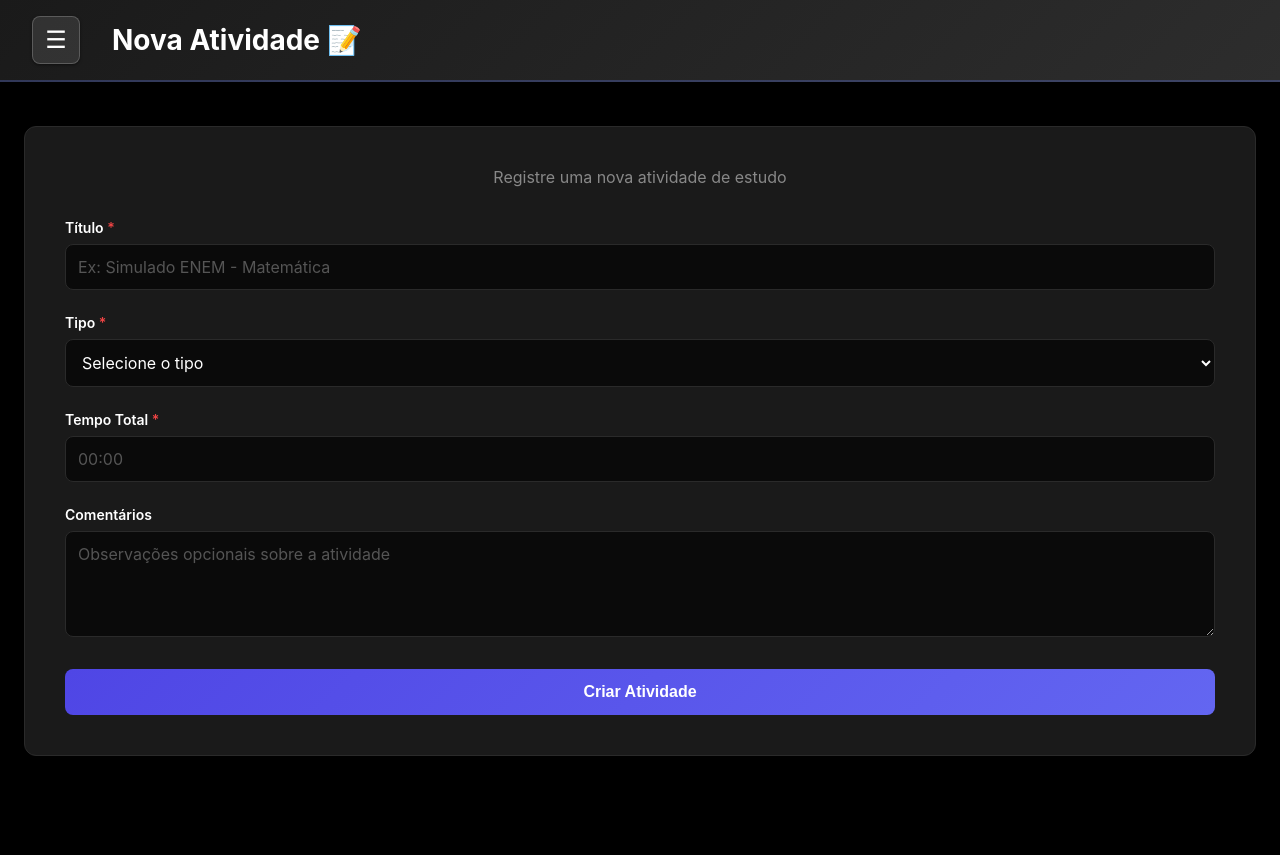
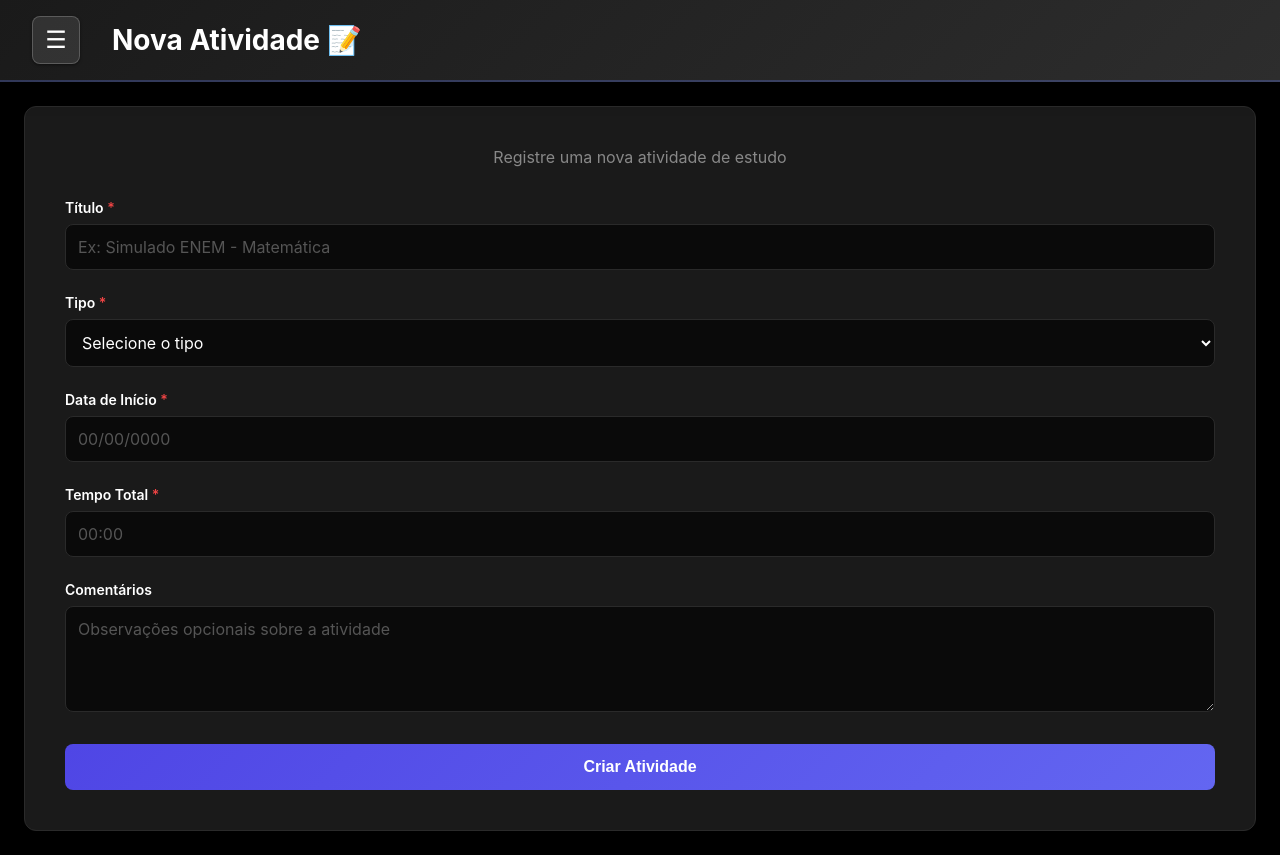
Before and after one commit to LucasAraujjo/PACD, a React (Vite) app: page /nova-atividade in a window 1280 px wide. Before the commit the page ends 800 px from the top, so only its background shows below. Built offline with nearby package versions, Linux system fonts and the light colour scheme; sample sign-in values are in the browser's storage; the HTML template or start-up script is replaced by a standard one.

Commit message:
Add files via upload

```diff
--- a/src/pages/NovaAtividade.jsx
+++ b/src/pages/NovaAtividade.jsx
@@ -6,6 +6,7 @@ const NovaAtividade = () => {
   const [formData, setFormData] = useState({
     titulo: '',
     tipo: '',
+    dt_inicio: '',
     tempo_total: '',
     comentarios: '',
     area: '',
@@ -47,11 +48,33 @@ const NovaAtividade = () => {
     return `${limitado.slice(0, 2)}:${limitado.slice(2)}`;
   };
 
+  const formatarData = (value) => {
+    // Remove tudo que não é número
+    const numeros = value.replace(/\D/g, '');
+
+    // Limita a 8 dígitos
+    const limitado = numeros.slice(0, 8);
+
+    // Aplica a máscara 00/00/0000
+    if (limitado.length <= 2) {
+      return limitado;
+    } else if (limitado.length <= 4) {
+      return `${limitado.slice(0, 2)}/${limitado.slice(2)}`;
+    } else {
+      return `${limitado.slice(0, 2)}/${limitado.slice(2, 4)}/${limitado.slice(4)}`;
+    }
+  };
+
   const handleChange = (e) => {
     const { name, value } = e.target;
 
     // Aplica máscara se for o campo tempo_total
-    const valorFinal = name === 'tempo_total' ? formatarTempo(value) : value;
+    let valorFinal = value;
+    if (name === 'tempo_total') {
+      valorFinal = formatarTempo(value);
+    } else if (name === 'dt_inicio') {
+      valorFinal = formatarData(value);
+    }
 
     console.log('📝 Campo alterado:', name, '=', valorFinal);
     setFormData(prev => ({
@@ -71,6 +94,25 @@ const NovaAtividade = () => {
     if (!formData.tipo) {
       console.error('❌ Validação falhou: tipo não selecionado');
       setMensagem({ tipo: 'erro', texto: 'Selecione o tipo da atividade' });
+      return false;
+    }
+    if (!formData.dt_inicio) {
+      console.error('❌ Validação falhou: data de início não preenchida');
+      setMensagem({ tipo: 'erro', texto: 'A data de início é obrigatória' });
+      return false;
+    }
+    // Validar formato da data (deve ser 00/00/0000)
+    const regexData = /^\d{2}\/\d{2}\/\d{4}$/;
+    if (!regexData.test(formData.dt_inicio)) {
+      console.error('❌ Validação falhou: formato de data inválido');
+      setMensagem({ tipo: 'erro', texto: 'A data deve estar no formato 00/00/0000 (dia/mês/ano)' });
+      return false;
+    }
+    // Validar se a data é válida
+    const [dia, mes, ano] = formData.dt_inicio.split('/').map(Number);
+    if (dia < 1 || dia > 31 || mes < 1 || mes > 12 || ano < 1900 || ano > 2100) {
+      console.error('❌ Validação falhou: data inválida');
+      setMensagem({ tipo: 'erro', texto: 'Data inválida. Verifique dia, mês e ano' });
       return false;
     }
     if (!formData.tempo_total) {
@@ -210,6 +252,7 @@ const NovaAtividade = () => {
         setFormData({
           titulo: '',
           tipo: '',
+          dt_inicio: '',
           tempo_total: '',
           comentarios: '',
           area: '',
@@ -302,6 +345,23 @@ const NovaAtividade = () => {
                 </option>
               ))}
             </select>
+          </div>
+
+          <div className="campo">
+            <label htmlFor="dt_inicio">
+              Data de Início <span className="obrigatorio">*</span>
+            </label>
+            <input
+              type="text"
+              id="dt_inicio"
+              name="dt_inicio"
+              value={formData.dt_inicio}
+              onChange={handleChange}
+              placeholder="00/00/0000"
+              disabled={isLoading}
+              maxLength={10}
+              inputMode="numeric"
+            />
           </div>
 
           <div className="campo">
```
